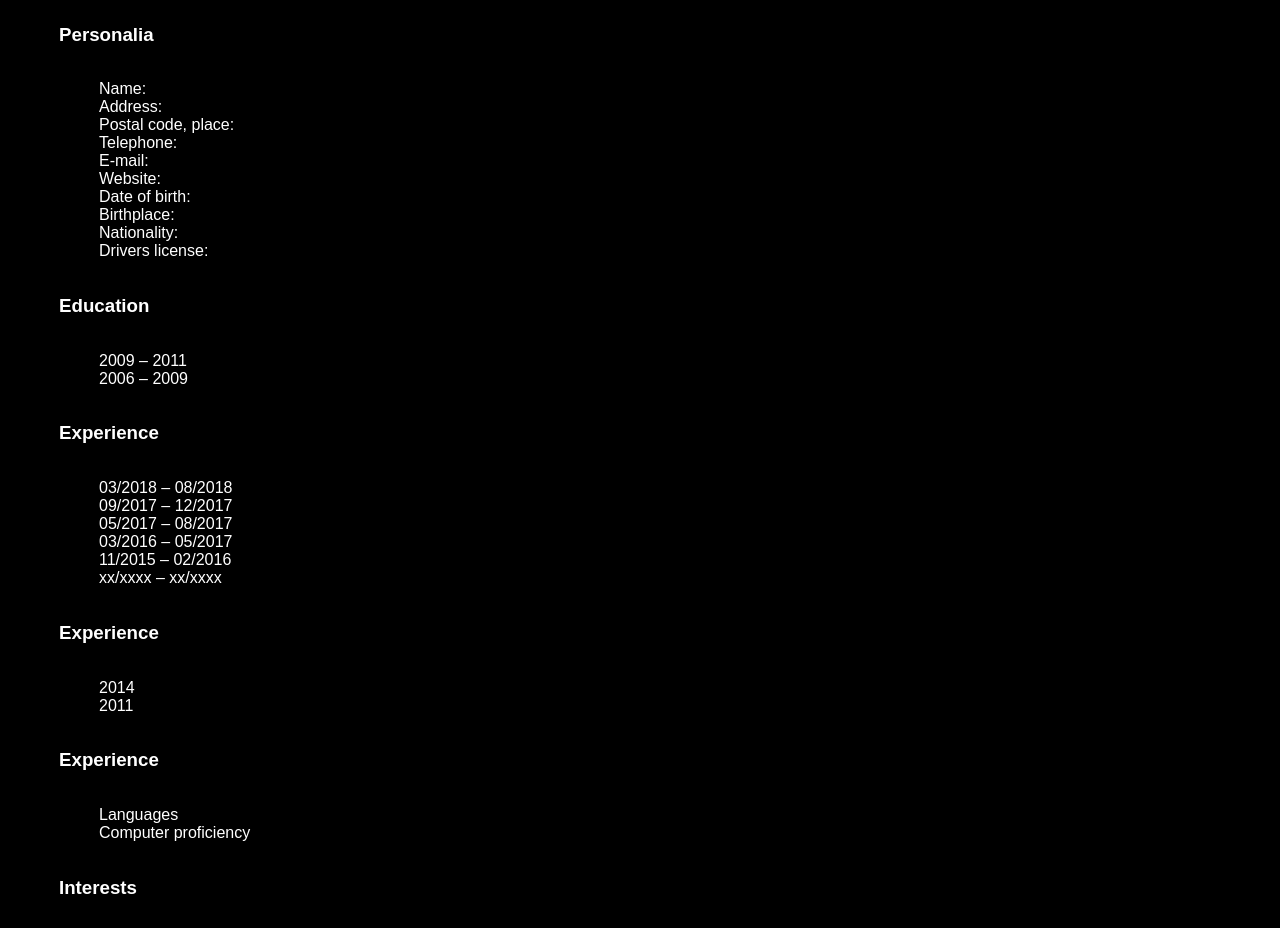
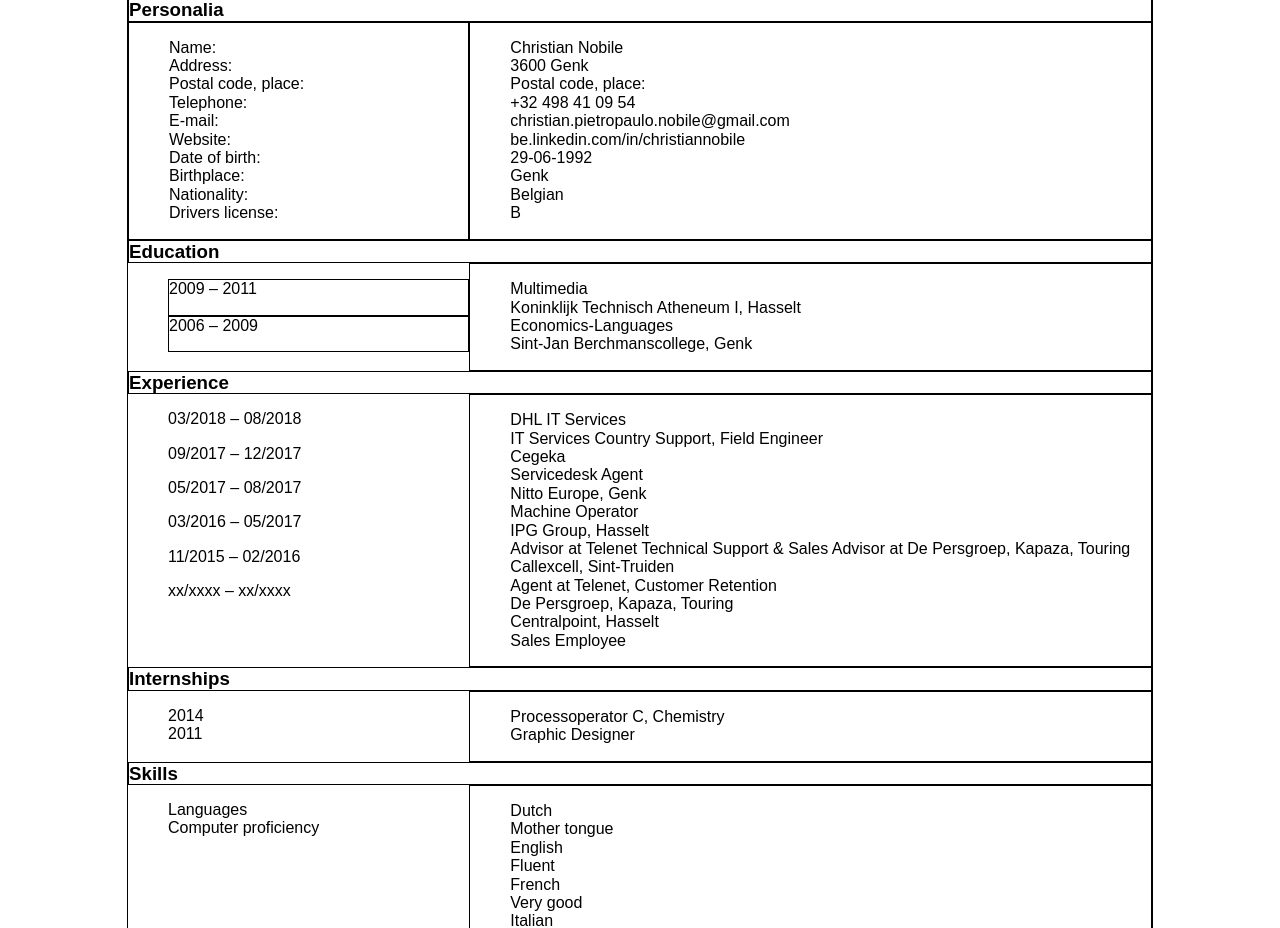
Before and after one commit to christiannobile/Mijn-CV, a plain HTML site: page index.html in a window 1280 px wide. Shown: the part 132-1060 px from the top of the page. Drawn offline with nearby package versions, Linux system fonts and the light colour scheme.

Commit message:
new cv and css in grid

```diff
--- a/index.html
+++ b/index.html
@@ -5,20 +5,19 @@
     <meta name="viewport" content="width=device-width, initial-scale=1.0">
     <meta http-equiv="X-UA-Compatible" content="ie=edge">
     <title>Christian Nobile - Curriculum Vitae</title>
+    <link rel="stylesheet" href="https://cdnjs.cloudflare.com/ajax/libs/normalize/8.0.0/normalize.css" integrity="sha256-7GAtDQ79wTEOjhBKf70uBQG7A5yyb+8rigu07atXWDY=" crossorigin="anonymous" />
     <link rel="stylesheet" href="style.css">
-    <script src="scripts.js"></script>
 </head>
 
 <body>
-    <div class="container">
+    <div class="container grid">
         <div class="intro">
             <h1>Christian Nobile</h1>
             <h2>Curriculum Vitae</h2>
         </div>
 
-        <div class="SmallColumn">
-            <h3 class="Personalia">Personalia</h3>
-            <div class="PersonaliaContent">
+        <h3 class="personaliaTitle">Personalia</h3>
+        <div class="personaliaContentSmall">
             <ul>
                 <li>Name:</li>
                 <li>Address:</li>
@@ -33,49 +32,7 @@
             </ul>
         </div>
 
-            <h3 class="Education">Education</h3>
-            <div class="EducationContent">
-                <ul>
-                    <li>2009 – 2011</li>
-                    <li>2006 – 2009</li>
-                </ul>
-            </div>
-
-            <h3 class="Experience">Experience</h3>
-            <div class="ExperienceContent">
-                <ul>
-                    <li>03/2018 – 08/2018</li>
-                    <li>09/2017 – 12/2017</li>
-                    <li>05/2017 – 08/2017</li>
-                    <li>03/2016 – 05/2017</li>
-                    <li>11/2015 – 02/2016</li>
-                    <li>xx/xxxx – xx/xxxx</li>
-                </ul>
-            </div>
-
-            <h3 class="Internships">Experience</h3>
-            <div class="InternshipsContent">
-                <ul>
-                    <li>2014</li>
-                    <li>2011</li>
-                </ul>
-            </div>
-
-            <h3 class="Skills">Experience</h3>
-            <div class="SkillsContent">
-                <ul>
-                    <li>Languages</li>
-                    <li>Computer proficiency</li>
-                </ul>
-            </div>
-
-            <h3 class="Interests">Interests</h3>
-            <h3 class="Qualities">Qualities</h3>
-            <h3 class="Varia">Varia</h3>
-        </div>
-
-        <div class="LargeColumn">
-            <div class="PersonaliaContent1">
+        <div class="personaliaContentLarge">
             <ul>
                 <li>Christian Nobile</li>
                 <li>3600 Genk </li>
@@ -90,15 +47,36 @@
             </ul>
         </div>
 
-            <div class="EducationContent">
+        <h3 class="educationTitle">Education</h3>
+        <div class="educationContentSmall">
+            <ul class="listContentSmall">
+                <li>2009 – 2011</li>
+                <li>2006 – 2009</li>
+            </ul>
+        </div>
+
+        <div class="educationContentLarge">
             <ul>
                 <li>Multimedia</li>
-                    <li><span class="smalltext">Multimedia</span></li>
+                <li><span class="smalltext">Koninklijk Technisch Atheneum I, Hasselt</span></li>
                 <li>Economics-Languages</li>
-                    <li><span class="smalltext">Economics-Languages</span></li>
+                <li><span class="smalltext">Sint-Jan Berchmanscollege, Genk</span></li>
+            </ul>
         </div>
 
-            <div class="ExperienceContent">
+        <h3 class="experienceTitle">Experience</h3>
+        <div class="experienceContentSmall">
+            <ul class="listContentSmall">
+                <li>03/2018 – 08/2018</li>
+                <li>09/2017 – 12/2017</li>
+                <li>05/2017 – 08/2017</li>
+                <li>03/2016 – 05/2017</li>
+                <li>11/2015 – 02/2016</li>
+                <li>xx/xxxx – xx/xxxx</li>
+            </ul>
+        </div>
+
+        <div class="experienceContentLarge">
             <ul>
                 <li>DHL IT Services</li>
                 <li><span class="smalltext">IT Services Country Support, Field Engineer</span></li>
@@ -107,21 +85,38 @@
                 <li>Nitto Europe, Genk</li>
                 <li><span class="smalltext">Machine Operator</span></li>
                 <li>IPG Group, Hasselt</li>
-                    <li><span class="smalltext">Advisor at Telenet Technical Support & Sales Advisor at<br>
+                <li><span class="smalltext">Advisor at Telenet Technical Support & Sales Advisor at
                     De Persgroep, Kapaza, Touring</span></li>
                 <li>Callexcell, Sint-Truiden</li>
                 <li><span class="smalltext">Agent at Telenet, Customer Retention<br>De Persgroep, Kapaza, Touring</span></li>
                 <li>Centralpoint, Hasselt</li>
                 <li><span class="smalltext">Sales Employee</span></li>
+            </ul>
         </div>
 
-            <div class="InternshipsContent">
+        <h3 class="internshipsTitle">Internships</h3>
+        <div class="internshipsContentSmall">
+            <ul>
+                <li>2014</li>
+                <li>2011</li>
+            </ul>
+        </div>
+
+        <div class="internshipsContentLarge">
         <ul>
             <li>Processoperator C, Chemistry</li>
             <li>Graphic Designer</li>
         </div>
 
-            <div class="SkillsContent">
+        <h3 class="skillsTitle">Skills</h3>
+        <div class="skillsContentSmall">
+            <ul>
+                <li>Languages</li>
+                <li>Computer proficiency</li>
+            </ul>
+        </div>
+
+        <div class="skillsContentLarge">
             <ul>
                 <li>Dutch</li>
                 <li><span class="smalltext">Mother tongue</span></li>
@@ -131,10 +126,7 @@
                 <li><span class="smalltext">Very good</span></li>
                 <li>Italian</li>
                 <li><span class="smalltext">Basic</span></li>
-            </div>
-
-            <div class="ComputerContent">
-                <ul>
+            <ul class="computerLargeList"><br>
                 <li>OS: Windows, Windows Server, Mac, Linux</li>
                 <li>Hardware support</li>
                 <li>Webdesign: HTML, CSS, jQuery, CSS</li>
@@ -144,25 +136,9 @@
                     User Management, VPN, VDE<br>
                     </li>
                 <li>Microsoft Office: Outlook, Excel, Word, Powerpoint</li>
+            </ul>
         </div>
 
-            <div class="InterestsContent">
-                <ul>
-                    <li>Processoperator C, Chemistry</li>
-                    <li>Graphic Designer</li>
     </div>
-
-            <div class="QualitiesContent">
-                    <p>IT, Development, Graphic design, Technology,<br>
-                        Cooking, Architecture, Film, Music, Travelling, Sport</p>
-            </div>
-
-            <div class="VariaContent">
-                    <p>Board member at Humanistic Youth Genk<br>
-                        Experienced in organizing events for young people</p>
-            </div>
-        </div>
-    </div>
-
 </body>
 </html>
--- a/style.css
+++ b/style.css
@@ -1,36 +1,128 @@
 body {
-  background-color: rgb(0,0,0);
+  font-family: Arial, Helvetica, sans-serif;
 }
+
 .container {
-  display: grid inline-grid;
-  grid-template-columns: 1fr, 1fr, 1fr;
-  grid-template-rows: auto;
+  width: 80%;
+  height: auto;
+  margin: 0 auto;
+}
+
+.grid {
+  display: grid;
+  grid-template-columns: repeat(3, 1fr);
   border: 1px solid black;
-  font-family: Arial, Helvetica, sans-serif;
-  color: rgb(255, 255, 255);
+}
+
+ul {
+    list-style-type: none;
 }
 
 .intro {
   text-align: center;
-  width: 100%;
+  border: 1px solid black;
+  grid-column: 1 / 4;
+  grid-row: 1;
 }
 
-ul, p{
-list-style-type: none;
-font-size: 1em;
+.personaliaTitle {
+  border: 1px solid black;
+  grid-column: 1 / 4;
+  grid-row: 2;
+  margin: 0px;
 }
 
-.SmallColumn {
-  width: 30%;
-  padding-left: 50px;
-  display: flex;
-  flex-direction: column;
-  justify-content: flex-start;
+.personaliaContentSmall {
+  border: 1px solid black;
+  grid-column: 1 / 2;
+  grid-row: 3;
 }
 
-.LargeColumn {
-  width: 50%;
-  display: flex;
-  flex-direction: column;
-  justify-content: flex-start;
+.personaliaContentLarge {
+  border: 1px solid black;
+  grid-column: 2 / 4;
+  grid-row: 3;
 }
+
+.educationTitle {
+  border: 1px solid black;
+  grid-column: 1 / 4;
+  grid-row: 4;
+  margin: 0px;
+}
+
+
+.educationContentSmall li {
+  border: 1px solid black;
+  grid-column: 1 / 2;
+  grid-row: 5;
+  padding-bottom: 2em;
+}
+
+.educationContentLarge {
+  border: 1px solid black;
+  grid-column: 2 / 4;
+  grid-row: 5;
+}
+
+.listContentSmall li{
+  padding-bottom: 1em;
+}
+
+.experienceTitle {
+  border: 1px solid black;
+  grid-column: 1 / 4;
+  grid-row: 6;
+  margin: 0px;
+}
+
+.experienceContentSmall {
+  grid-column: 1 / 2;
+  grid-row: 7;
+}
+
+.experienceContentLarge {
+  border: 1px solid black;
+  grid-column: 2 / 4;
+  grid-row: 7;
+}
+
+.internshipsTitle {
+  border: 1px solid black;
+  grid-column: 1 / 4;
+  grid-row: 8;
+  margin: 0px;
+}
+
+.internshipsContentSmall {
+  grid-column: 1 / 2;
+  grid-row: 9;
+}
+
+.internshipsContentLarge {
+  border: 1px solid black;
+  grid-column: 2 / 4;
+  grid-row: 9;
+}
+
+.skillsTitle {
+  border: 1px solid black;
+  grid-column: 1 / 4;
+  grid-row: 10;
+  margin: 0px;
+}
+
+.skillsContentSmall {
+  grid-column: 1 / 2;
+  grid-row: 11;
+}
+
+.skillsContentLarge {
+  border: 1px solid black;
+  grid-column: 2 / 4;
+  grid-row: 11;
+}
+
+.computerLargeList {
+  padding-left: 0 ;
+}
```
Lines whose indentation alone changed are shown as unchanged.
